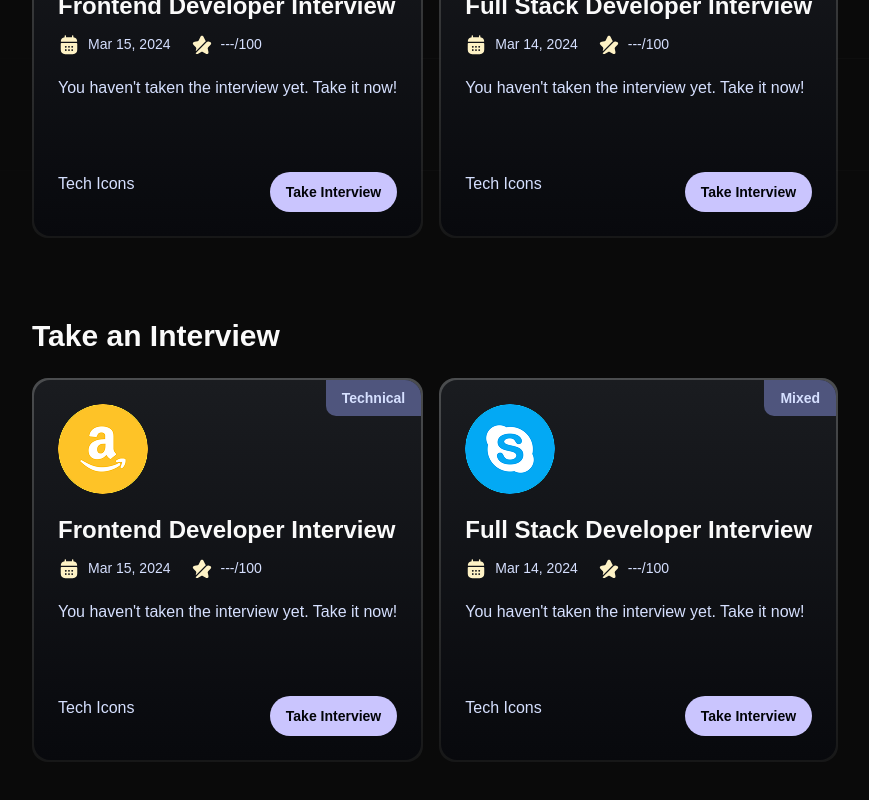
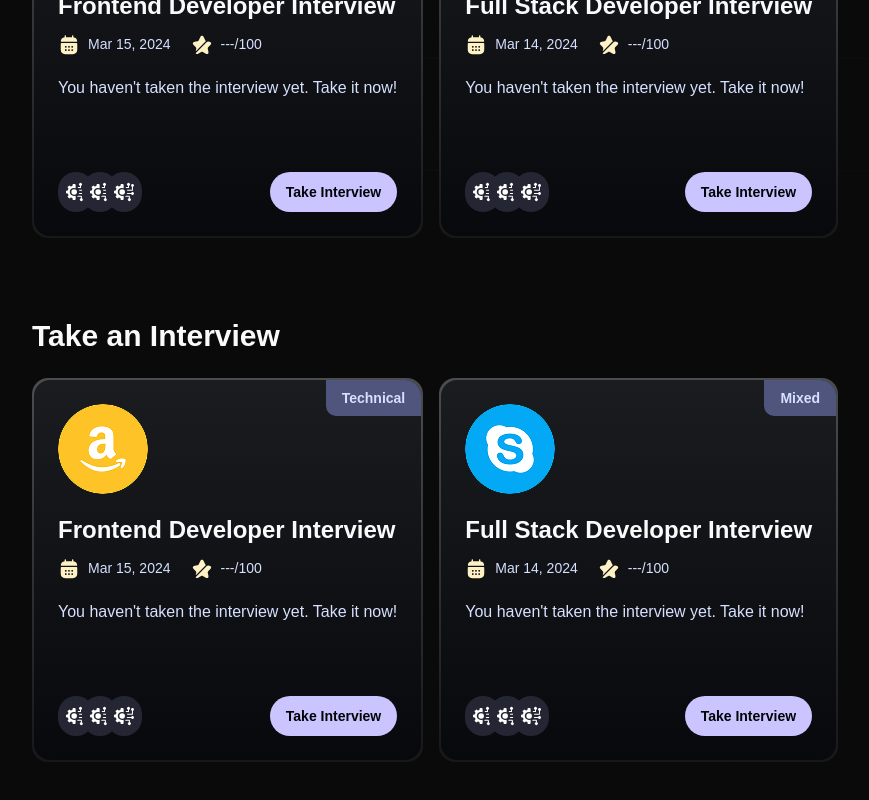
Before and after one commit to sarthaknimbark/InterviewX.io, a Next.js app: page / in a window 1280 px wide. Shown: the part 729-1529 px from the top of the page, without its empty margins (32-901 px from the left). Built offline with nearby package versions, Linux system fonts and the light colour scheme; a web font is replaced by a local one.

Commit message:
Code Refactored

```diff
--- /dev/null
+++ b/components/DisplayTechIcons.tsx
@@ -0,0 +1,29 @@
+import { cn, getTechLogos } from '@/lib/utils';
+import React from 'react'
+import Image from 'next/image';
+
+const DisplayTechIcons = async({ techStack }: TechIconProps) => {
+    const techIcons = await getTechLogos(techStack);
+  return (
+    <div className='flex flex-row'>
+      {techIcons.slice(0, 3).map(({ tech, url }, index) => (
+        <div
+          key={tech}
+          className={cn('relative group bg-dark-300 rounded-full p-2 flex-center',
+            index >= 1 && '-ml-3'
+      )}>
+            <span className='tech-tooltip gap-2'>{tech}</span>
+            <Image
+              src={url}
+              alt={`${tech} logo`}
+              width={100}
+              height={100}
+              className='size-5'
+              />
+        </div>
+      ))}
+    </div>
+  );
+}
+
+export default DisplayTechIcons
--- a/components/InterviewCard.tsx
+++ b/components/InterviewCard.tsx
@@ -4,6 +4,7 @@ import Image from "next/image";
 import { getRandomInterviewCover } from '@/lib/utils'
 import { Button } from './ui/button';
 import Link from 'next/link';
+import DisplayTechIcons from './DisplayTechIcons';
 
 const InterviewCard = ({ interviewId, userId, role, type, techstack, createdAt } : InterviewCardProps) => {
 
@@ -63,7 +64,7 @@ const InterviewCard = ({ interviewId, userId, role, type, techstack, createdAt }
             </div>
 
             <div className="flex flex-row justify-between">
-                <p>Tech Icons</p>
+                <DisplayTechIcons techStack={techstack} />
                 <Button className="btn-primary">
                     <Link href={feedback
                         ? `/interview/${interviewId}/feedback`
```
